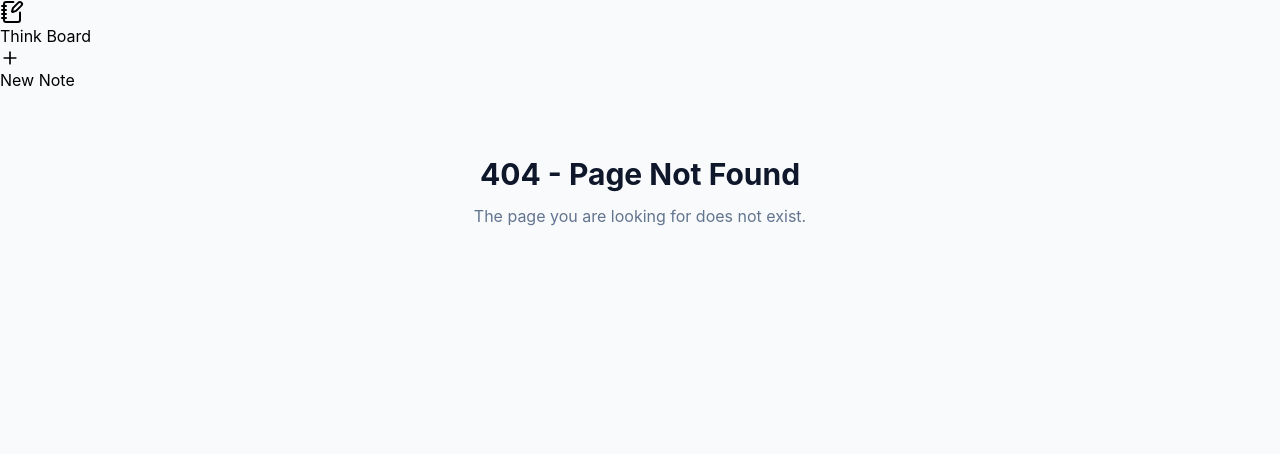
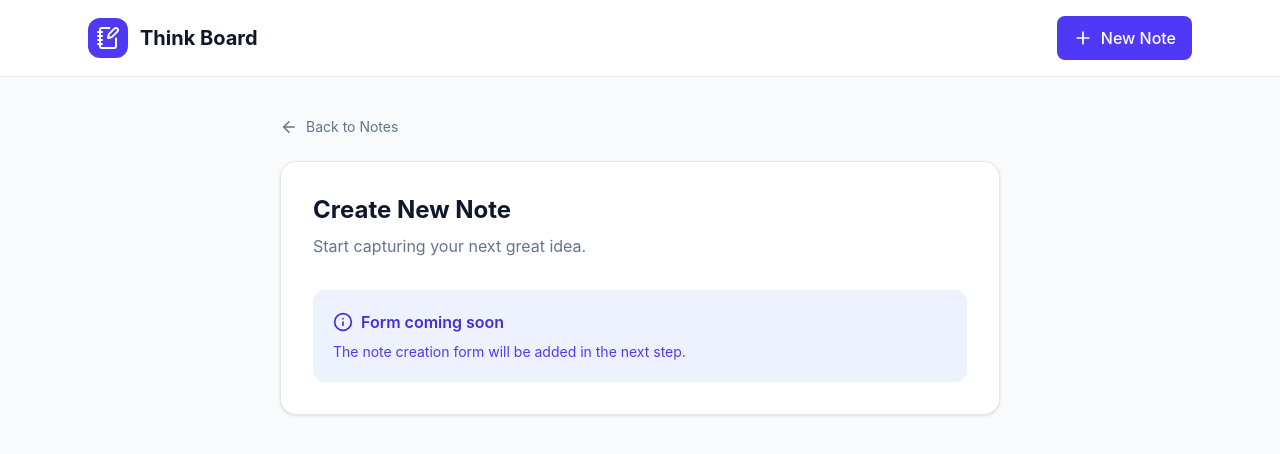
Before and after one commit to Amirh8351/Think-board, a React (Vite) app: page /notes/new in a window 1280 px wide. Before the commit this address had no page. Shown: the top 454 px of the page. Built offline with nearby package versions, Linux system fonts and the light colour scheme.

Commit message:
fead: add createNotePage and navigation

```diff
--- a/src/app/AppRoutes.tsx
+++ b/src/app/AppRoutes.tsx
@@ -1,11 +1,18 @@
 
 import { Route, Routes } from "react-router";
+
 import NotesPage from "../features/notes/pages/NotesPage";
+import CreateNotePage from "../features/notes/pages/CreateNotePage";
 
 export default function AppRoutes() {
   return (
     <Routes>
       <Route path="/" element={<NotesPage />} />
+
+      <Route
+        path="/notes/new"
+        element={<CreateNotePage />}
+      />
 
       <Route
         path="*"
--- a/src/components/Navbar.tsx
+++ b/src/components/Navbar.tsx
@@ -1,21 +1,31 @@
+
 import { NotebookPen, Plus } from "lucide-react";
+import { Link } from "react-router";
 
 export default function Navbar() {
   return (
-    <header >
-      <nav >
-        <div>
-          <div>
+    <header className="border-b border-slate-200 bg-white">
+      <nav className="mx-auto flex max-w-6xl items-center justify-between px-4 py-4 sm:px-6">
+        <Link to="/" className="flex items-center gap-3">
+          <div className="rounded-xl bg-indigo-600 p-2 text-white">
             <NotebookPen size={24} />
           </div>
-          <h1>
+
+          <span className="text-xl font-bold text-slate-900">
             Think Board
-          </h1>
-        </div>
-        <button>
-            <Plus size={20} />
-            <span>New Note</span>
-        </button>
+          </span>
+        </Link>
+
+        <Link
+          to="/notes/new"
+          aria-label="Create new note"
+          className="flex items-center gap-2 rounded-lg bg-indigo-600 px-4 py-2.5 font-medium text-white transition-colors hover:bg-indigo-700"
+        >
+          <Plus size={20} />
+          <span className="hidden sm:inline">
+            New Note
+          </span>
+        </Link>
       </nav>
     </header>
   );
--- /dev/null
+++ b/src/features/notes/pages/CreateNotePage.tsx
@@ -0,0 +1,40 @@
+
+import { ArrowLeft, Info } from "lucide-react";
+import { Link } from "react-router";
+
+export default function CreateNotePage() {
+  return (
+    <main className="mx-auto max-w-3xl px-4 py-10 sm:px-6">
+      <Link
+        to="/"
+        className="mb-6 inline-flex items-center gap-2 text-sm text-slate-500 transition-colors hover:text-indigo-600"
+      >
+        <ArrowLeft size={18} />
+        Back to Notes
+      </Link>
+
+      <section className="rounded-2xl border border-slate-200 bg-white p-6 shadow-sm sm:p-8">
+        <h1 className="text-2xl font-bold text-slate-900">
+          Create New Note
+        </h1>
+
+        <p className="mt-2 text-slate-500">
+          Start capturing your next great idea.
+        </p>
+
+        <div className="mt-8 rounded-xl bg-indigo-50 p-5">
+          <div className="flex items-center gap-2 text-indigo-700">
+            <Info size={20} />
+            <h2 className="font-semibold">
+              Form coming soon
+            </h2>
+          </div>
+
+          <p className="mt-2 text-sm text-indigo-600">
+            The note creation form will be added in the next step.
+          </p>
+        </div>
+      </section>
+    </main>
+  );
+}
```
